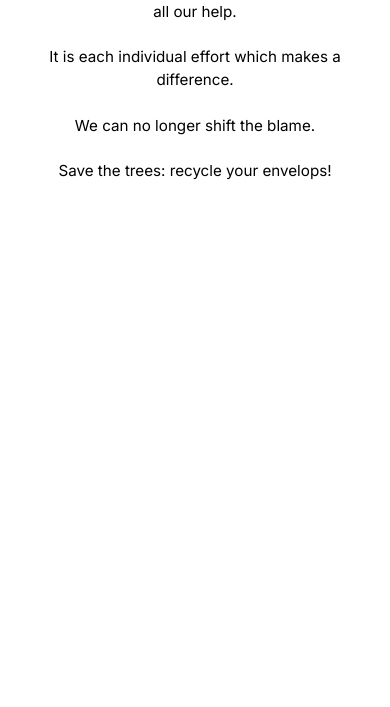
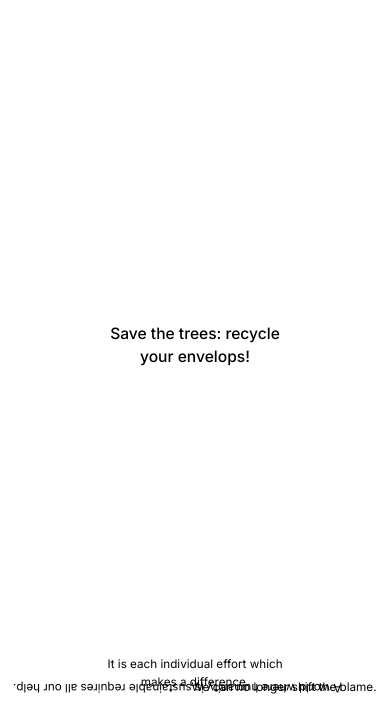
Before and after one commit to GanyuHail/recyclerabbit, a plain HTML site: page page.html in a window 390 px wide. Shown: the part 634-1341 px from the top of the page. Before the commit the page ends 844 px from the top, so only its background shows below. Drawn offline with Linux system fonts and the light colour scheme.

Commit message:
vertical line & text wrap on display bottom edges

```diff
--- a/page.html
+++ b/page.html
@@ -23,13 +23,10 @@
     <div>
         <img src="./src/RecyclingLogo.png" alt="Recycling Logo">
     </div>
-    <div class="text1">
-        A world where humanity is sustainable requires all our help.
-        <br><br>
-        It is each individual effort which makes a difference.
-        <br><br>
-        We can no longer shift the blame.
-        <br><br>
-        Save the trees: recycle your envelops!
+    <div class="text-container">
+        <div class="text-line text-left">A world where humanity is sustainable requires all our help.</div>
+        <div class="text-line text-bottom">It is each individual effort which makes a difference.</div>
+        <div class="text-line text-right">We can no longer shift the blame.</div>
+        <div class="text-line text-center">Save the trees: recycle your envelops!</div>
     </div>
 </body>
--- a/styles.css
+++ b/styles.css
@@ -9,18 +9,84 @@
 
 body {
     font-family: "inter";
+    margin: 0;
+    padding: 0;
+    position: relative;
 }
 
-.text1 {
-    margin-top: 1em;
-    margin: auto;
+/* Vertical line descending the page */
+body::before {
+    content: '';
+    position: absolute;
+    top: 0;
+    left: 70px; /* Positioned between Home and News */
+    width: 2.4px;
+    height: 100%;
+    background-color: black;
+    z-index: 10;
+}
+
+/* Text container - fills viewport below nav and image */
+.text-container {
+    position: relative;
+    min-height: calc(100vh - 200px);
+    width: 100%;
+    margin: 0;
+    padding: 0;
+}
+
+/* Base styles for all text lines */
+.text-line {
+    position: absolute;
+    font-size: clamp(0.8rem, 2vw, 1.1rem);
+    max-width: 40vw;
     text-align: center;
+    padding: 1rem;
+}
+
+/* First line - rotated 90° clockwise, bottom left */
+.text-left {
+    left: 0;
+    bottom: 10%;
+    transform: rotate(90deg);
+    transform-origin: left bottom;
+    writing-mode: vertical-rl;
+    text-orientation: mixed;
+}
+
+/* Second line - bottom center */
+.text-bottom {
+    bottom: 2%;
+    left: 50%;
+    transform: translateX(-50%);
+    max-width: 60vw;
+}
+
+/* Third line - rotated 90° counter-clockwise, bottom right */
+.text-right {
+    right: 0;
+    bottom: 10%;
+    transform: rotate(-90deg);
+    transform-origin: right bottom;
+    writing-mode: vertical-rl;
+    text-orientation: mixed;
+}
+
+/* Fourth line - center of page */
+.text-center {
+    top: 50%;
+    left: 50%;
+    transform: translate(-50%, -50%);
+    max-width: 70vw;
+    font-size: clamp(1rem, 2.5vw, 1.4rem);
+    font-weight: 500;
 }
 
 .topnav {
     background-color: white;
     overflow: hidden;
-    border-bottom: 5px solid black;
+    border-bottom: 2.4px solid black;
+    width: 100%;
 }
 
 .topnav a {
@@ -52,17 +118,16 @@ img {
     margin: 0 auto;
 }
 
-/* Container for better mobile spacing */
-.text1 {
-    padding: 0 1rem;
-    max-width: 800px;
-}
 
 /* Mobile styles */
 @media screen and (max-width: 768px) {
     body {
         font-size: 16px;
         line-height: 1.5;
+    }
+
+    body::before {
+        display: none; /* Hide vertical line when nav is centered */
     }
 
     .topnav {
@@ -77,19 +142,35 @@ img {
         font-size: 15px;
     }
 
-    .text1 {
-        font-size: 1rem;
-        padding: 0 1.5rem;
-        text-align: center;
+    img {
+        padding: 1rem;
     }
 
-    img {
-        padding: 1rem;
+    .text-container {
+        min-height: calc(100vh - 150px);
+    }
+
+    .text-line {
+        font-size: clamp(0.7rem, 2.5vw, 1rem);
+        padding: 0.5rem;
+    }
+
+    .text-left,
+    .text-right {
+        max-width: 30vh;
+    }
+
+    .text-center {
+        font-size: clamp(0.9rem, 3vw, 1.2rem);
     }
 }
 
 /* Small mobile screens */
 @media screen and (max-width: 480px) {
+    body::before {
+        display: none; /* Hide vertical line on small screens where nav stacks */
+    }
+
     .topnav {
         flex-direction: column;
         align-items: stretch;
@@ -105,8 +186,31 @@ img {
         border-bottom: none;
     }
 
-    .text1 {
-        font-size: 0.95rem;
-        padding: 0 1rem;
+    .text-container {
+        min-height: calc(100vh - 120px);
+    }
+
+    .text-line {
+        font-size: clamp(0.6rem, 3vw, 0.85rem);
+    }
+
+    .text-left {
+        left: 5px;
+        bottom: 5%;
+    }
+
+    .text-right {
+        right: 5px;
+        bottom: 5%;
+    }
+
+    .text-bottom {
+        bottom: 1%;
+        max-width: 50vw;
+    }
+
+    .text-center {
+        font-size: clamp(0.85rem, 4vw, 1.1rem);
+        max-width: 80vw;
     }
 }
```
